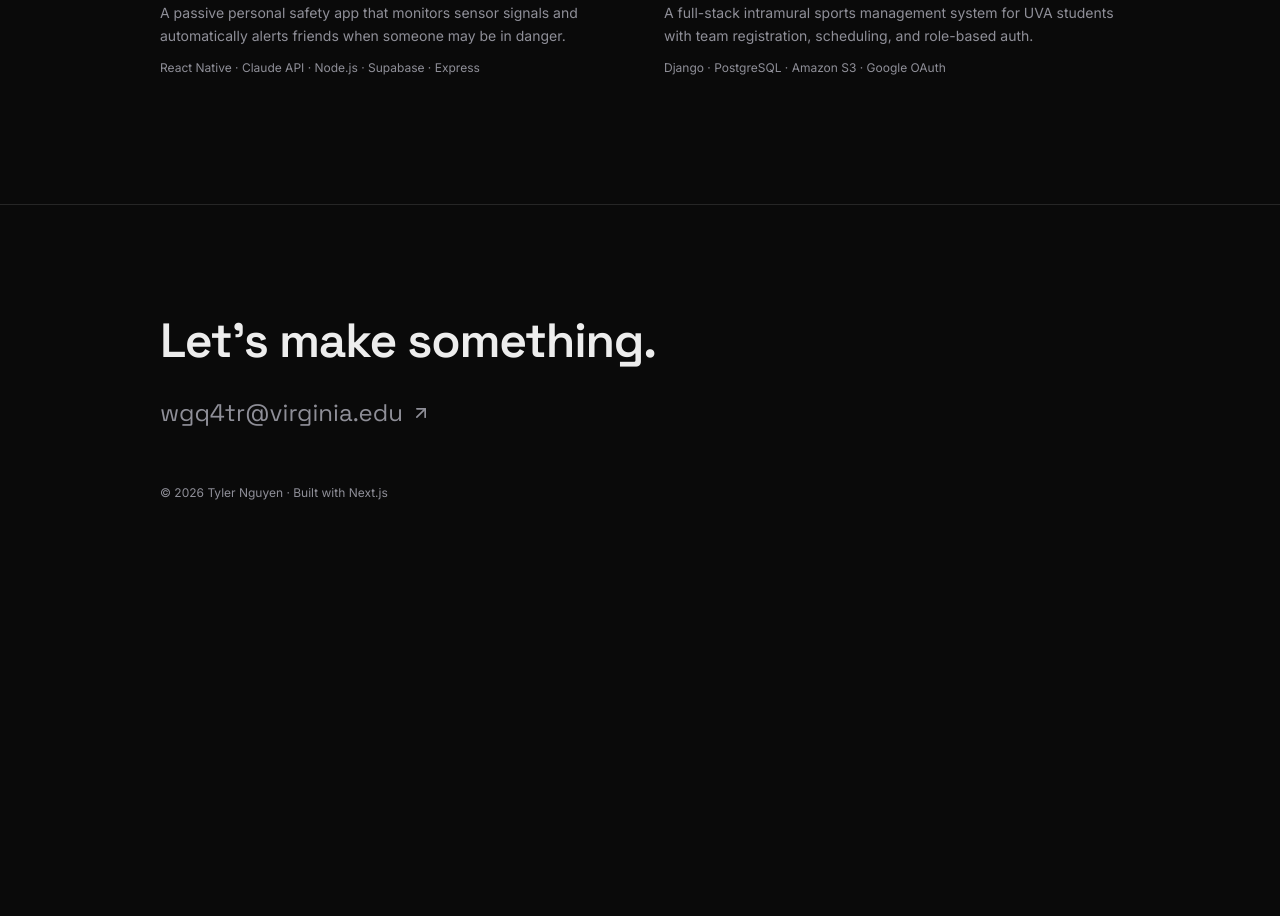
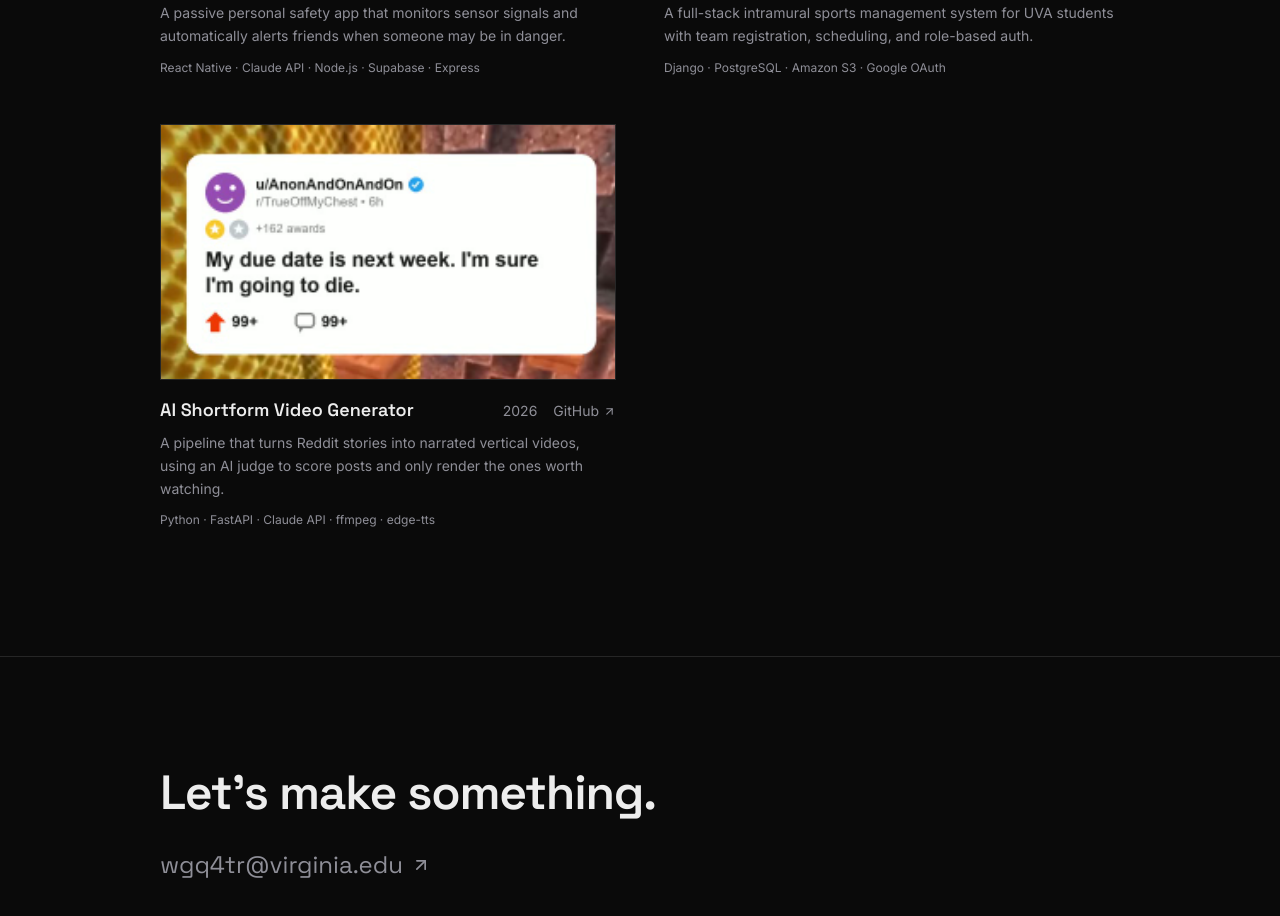
Before and after one commit to tyl3rn/portfolio, a Next.js app: page / in a window 1280 px wide. Shown: the part 2760-3676 px from the top of the page. Before the commit the page ends 3373 px from the top, so only its background shows below. Built offline with nearby package versions, Linux system fonts and the light colour scheme.

Commit message:
add ai shortform video generator project

```diff
--- a/app/page.tsx
+++ b/app/page.tsx
@@ -81,6 +81,15 @@ const projects: {
     tags: ["Django", "PostgreSQL", "Amazon S3", "Google OAuth"],
     image: "/cavrec.png",
     github: "https://github.com/tyl3rn/CIOManager",
+  },
+  {
+    title: "AI Shortform Video Generator",
+    year: "2026",
+    description:
+      "A pipeline that turns Reddit stories into narrated vertical videos, using an AI judge to score posts and only render the ones worth watching.",
+    tags: ["Python", "FastAPI", "Claude API", "ffmpeg", "edge-tts"],
+    image: "/duedatepic.png",
+    github: "https://github.com/tyl3rn/ai-shortform-video-generator",
   },
 ];
 
```
Also changed, not shown: public/duedatepic.png (added).
